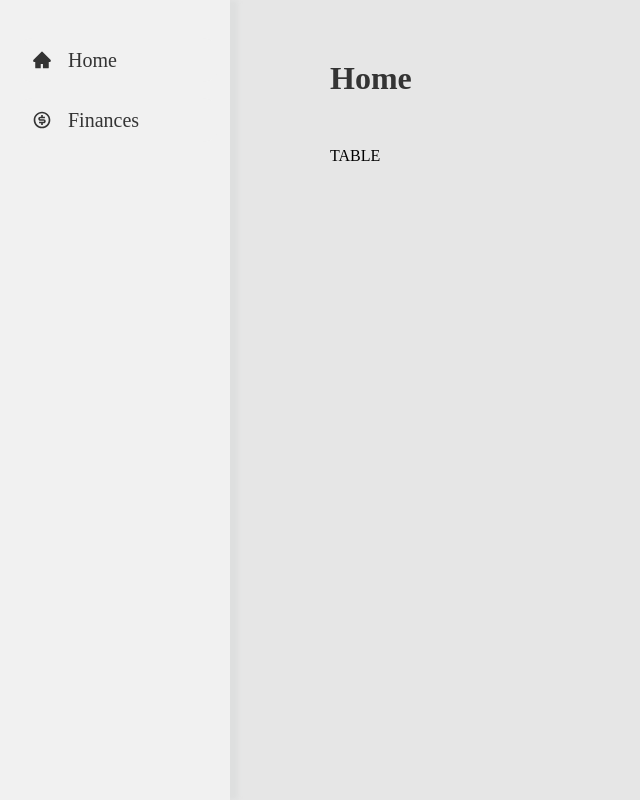
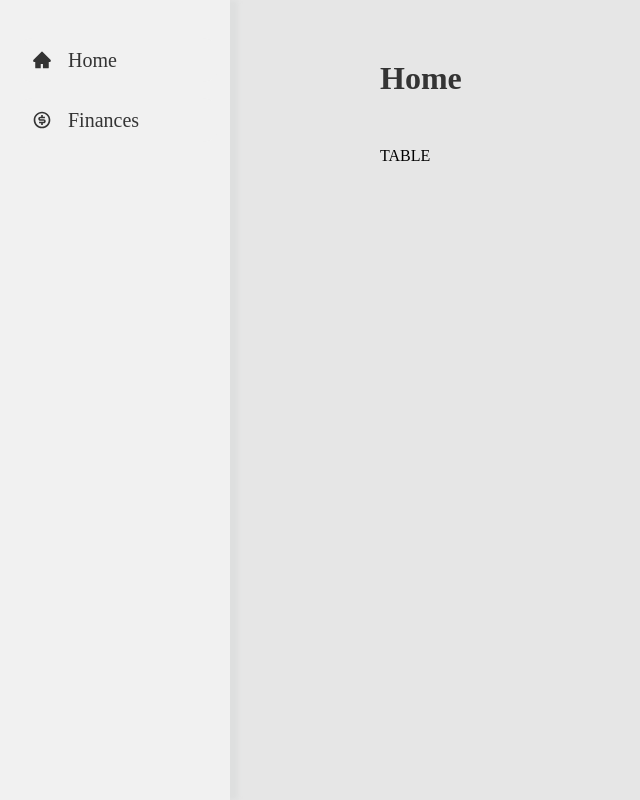
Before and after one commit to vicardo11/mojhome-frontend, a React (Create React App) app: page / in a window 1280 px wide. Shown: the whole page, without its empty margins (0-640 px from the left). Built offline with nearby package versions, Linux system fonts and the light colour scheme.

Commit message:
Fix layout width

```diff
--- a/src/components/layout/Layout.scss
+++ b/src/components/layout/Layout.scss
@@ -2,10 +2,7 @@
   display: flex;
 }
 
-.layout-navigation {
-  margin-right: 100px;
+.layout-content {
+  margin: 60px 150px;
+  width: 100%;
 }
-
-.layout-content {
-  margin-top: 60px;
-}
```
